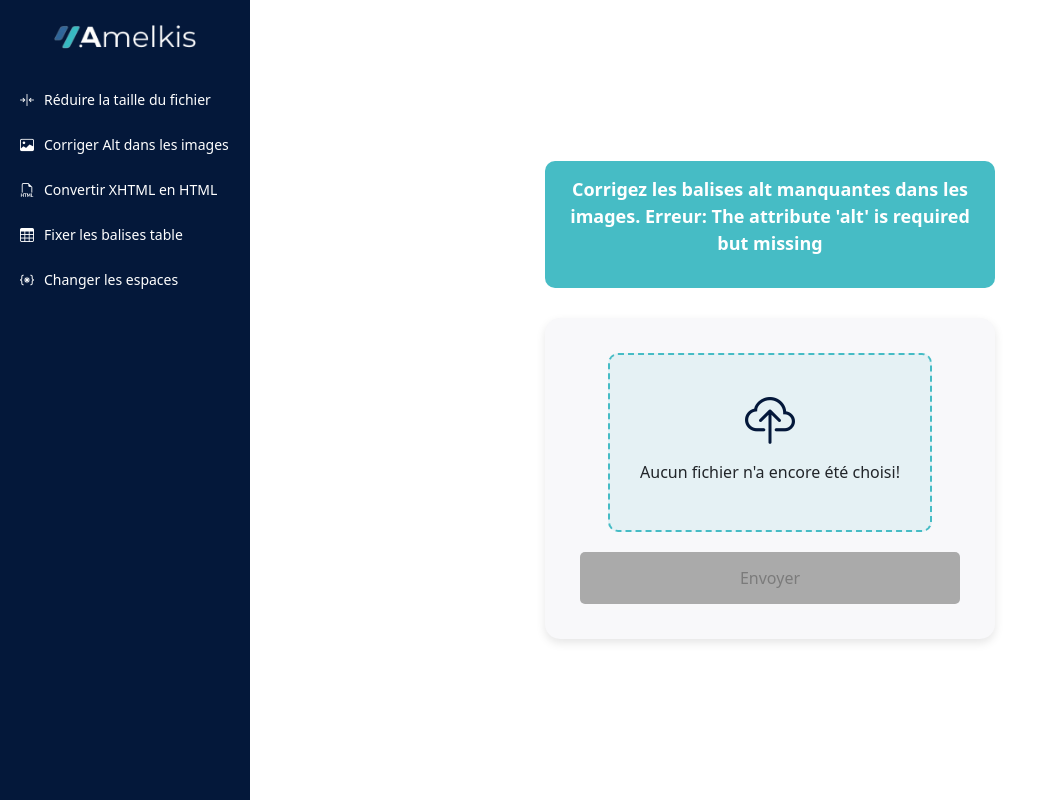
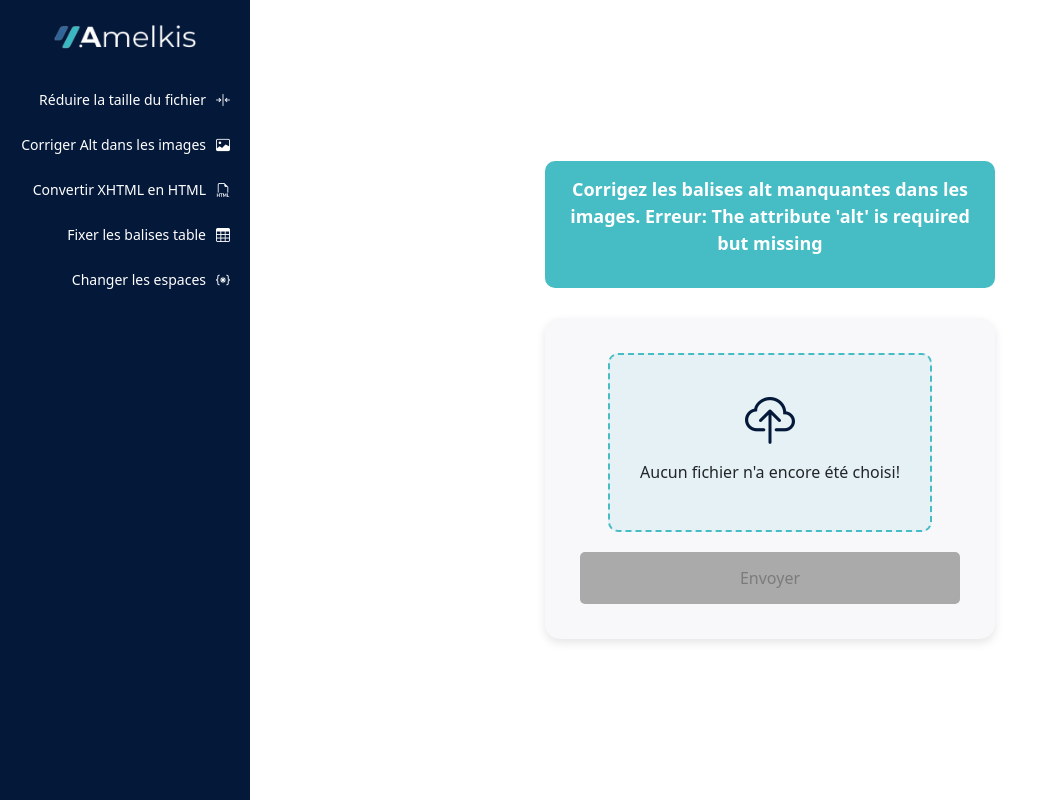
Before and after one commit to NorelhoudaB/extra, a Vue app in the folder frontend/: page /fix-alt in a window 1280 px wide. Shown: the whole page, without its empty margins (0-1038 px from the left). Built offline with nearby package versions, Linux system fonts and the light colour scheme.

Commit message:
- Changed the alignment of the sidebar items texts and icons

```diff
--- a/frontend/src/components/Sidebar.vue
+++ b/frontend/src/components/Sidebar.vue
@@ -18,29 +18,28 @@ const selectOption = (option: string) => {
 <!-- Navigation Links -->
 <ul class="nav flex-column w-100 mt-4">
   <li class="nav-item">
-        <a href="/reduire" class="nav-link" >
-            <i class="bi bi-arrows-collapse-vertical"></i> Réduire la taille du fichier
-        </a>
-
-      </li>
-      <li class="nav-item">
-        <a href="/fix-alt" class="nav-link" >
-          <i class="bi bi-image"></i> Corriger Alt dans les images
+    <a href="/reduire" class="nav-link" :class="{ active: selectedOption === '/reduire' }" @click="selectOption('/reduire')">
+        <span class="nav-text">Réduire la taille du fichier</span> <i class="bi bi-arrows-collapse-vertical"></i>
     </a>
   </li>
   <li class="nav-item">
-        <a href="/convert-xhtml" class="nav-link">
-          <i class="bi bi-filetype-html"></i> Convertir XHTML en HTML
+    <a href="/fix-alt" class="nav-link" :class="{ active: selectedOption === '/fix-alt' }" @click="selectOption('/fix-alt')">
+      <span class="nav-text">Corriger Alt dans les images</span> <i class="bi bi-image"></i>
     </a>
   </li>
   <li class="nav-item">
-        <a href="/fix-table" class="nav-link">
-          <i class="bi bi-table"></i> Fixer les balises table
+    <a href="/convert-xhtml" class="nav-link" :class="{ active: selectedOption === '/convert-xhtml' }" @click="selectOption('/convert-xhtml')">
+       <span class="nav-text">Convertir XHTML en HTML</span> <i class="bi bi-filetype-html"></i>
     </a>
   </li>
   <li class="nav-item">
-        <a href="/fix-space" class="nav-link">
-          <i class="bi bi-braces-asterisk"></i> Changer les espaces
+    <a href="/fix-table" class="nav-link" :class="{ active: selectedOption === '/fix-table' }" @click="selectOption('/fix-table')">
+      <span class="nav-text">Fixer les balises table</span> <i class="bi bi-table"></i>
+    </a>
+  </li>
+  <li class="nav-item">
+    <a href="/fix-space" class="nav-link" :class="{ active: selectedOption === '/fix-space' }" @click="selectOption('/fix-space')">
+       <span class="nav-text">Changer les espaces</span> <i class="bi bi-braces-asterisk"></i>
     </a>
   </li>
 </ul>
@@ -48,18 +47,16 @@ const selectOption = (option: string) => {
 </template>
 
 <style scoped>
-/* Sidebar Styling */
 .sidebar {
   width: 250px;
   height: 100vh;
-  background-color: #04183a; /* Sidebar Background */
+  background-color: #04183a;
   padding-top: 20px;
   position: fixed;
   left: 0;
   top: 0;
 }
 
-/* Logo Styling */
 .logo-container {
   text-align: center;
   width: 100%;
@@ -69,23 +66,31 @@ const selectOption = (option: string) => {
   height: auto;
 }
 
-/* Menu Items */
 .nav-item {
   width: 100%;
 }
 .nav-link {
-  color: #ffffff !important; /* White text */
+  color: #ffffff !important;
   padding: 12px 20px;
   display: flex;
+  justify-content: flex-end;
   align-items: center;
-  gap: 10px;
   font-size: 14px;
+  text-align: right;
   transition: background 0.3s;
 }
 
-/* Hover Effect */
-.nav-link:hover {
-  background-color: #0ecfcf !important; /* Hover Color */
+.nav-link:hover, .nav-link.active {
+  background-color: #0ecfcf !important;
   color: #04183a !important;
 }
+
+.nav-text {
+  flex-grow: 1;
+  text-align: right;
+}
+
+.nav-item i {
+  margin-left: 10px;
+}
 </style>
```
Also changed, not shown: frontend/src/components/FileUpload.vue (+3 -8 lines). Lines whose indentation alone changed are shown as unchanged.
